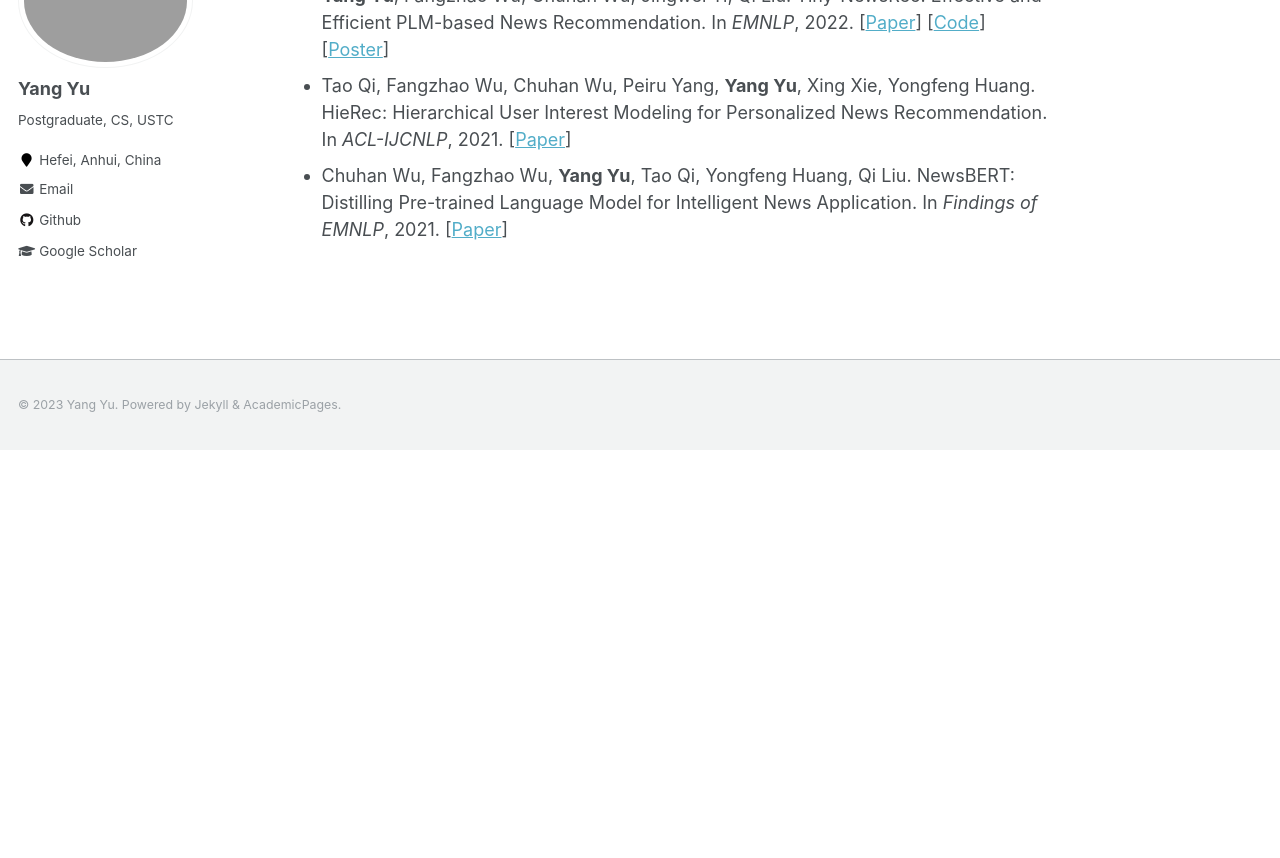
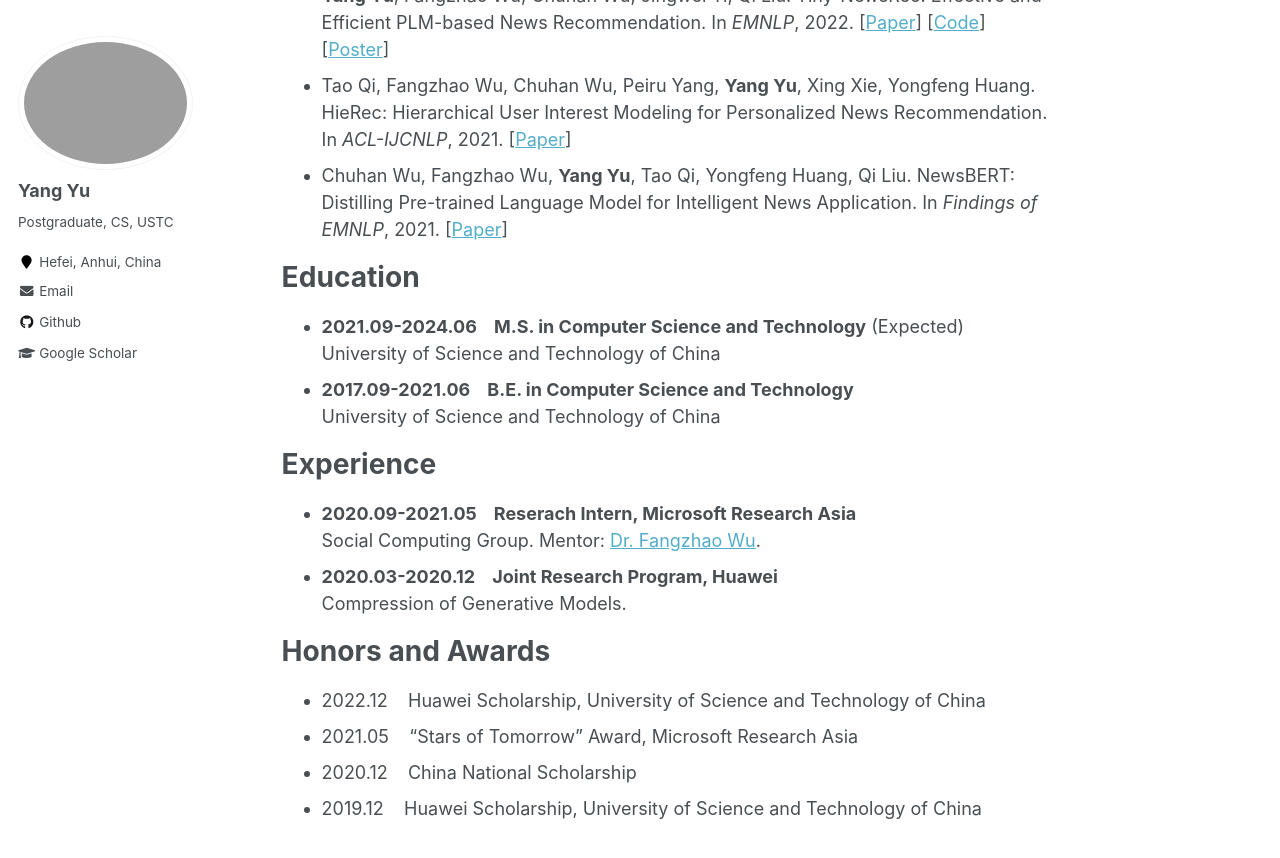
Before and after one commit to yflyl613/yflyl613.github.io, a Jekyll site: the page built from _pages/about.md, in a window 1280 px wide and 900 px high, scrolled down 451 px. Shown: the top 858 px of the window. Built offline with Jekyll 4.4.1, drawn with Linux system fonts in a browser that asks for light colours; before the commit the page ends 901 px from its top, so only the background shows below that.

Commit message:
Add experience and awards

```diff
--- a/_pages/about.md
+++ b/_pages/about.md
@@ -17,3 +17,21 @@ His current research interests include recommender systems, user modeling, natur
 - **Yang Yu**, Fangzhao Wu, Chuhan Wu, Jingwei Yi, Qi Liu. Tiny-NewsRec: Effective and Efficient PLM-based News Recommendation. In *EMNLP*, 2022. [[Paper](https://arxiv.org/abs/2112.00944)] [[Code](https://github.com/yflyl613/Tiny-NewsRec/)] [[Poster](http://home.ustc.edu.cn/~yflyl613/files/EMNLP2022-Poster.pdf)]
 - Tao Qi, Fangzhao Wu, Chuhan Wu, Peiru Yang, **Yang Yu**, Xing Xie, Yongfeng Huang. HieRec: Hierarchical User Interest Modeling for Personalized News Recommendation. In *ACL-IJCNLP*, 2021. [[Paper](https://aclanthology.org/2021.acl-long.423/)]
 - Chuhan Wu, Fangzhao Wu, **Yang Yu**, Tao Qi, Yongfeng Huang, Qi Liu. NewsBERT: Distilling Pre-trained Language Model for Intelligent News Application. In *Findings of EMNLP*, 2021. [[Paper](https://aclanthology.org/2021.findings-emnlp.280/)]
+
+# Education
+- **2021.09-2024.06&nbsp;&nbsp;&nbsp;&nbsp;M.S. in Computer Science and Technology** (Expected)\\
+  University of Science and Technology of China
+- **2017.09-2021.06&nbsp;&nbsp;&nbsp;&nbsp;B.E. in Computer Science and Technology**\\
+  University of Science and Technology of China
+
+# Experience
+- **2020.09-2021.05&nbsp;&nbsp;&nbsp;&nbsp;Reserach Intern, Microsoft Research Asia**\\
+  Social Computing Group. Mentor: [Dr. Fangzhao Wu](https://www.microsoft.com/en-us/research/people/fangzwu/).
+- **2020.03-2020.12&nbsp;&nbsp;&nbsp;&nbsp;Joint Research Program, Huawei**\\
+  Compression of Generative Models.
+
+# Honors and Awards
+- 2022.12&nbsp;&nbsp;&nbsp;&nbsp;Huawei Scholarship, University of Science and Technology of China
+- 2021.05&nbsp;&nbsp;&nbsp;&nbsp;"Stars of Tomorrow" Award, Microsoft Research Asia
+- 2020.12&nbsp;&nbsp;&nbsp;&nbsp;China National Scholarship
+- 2019.12&nbsp;&nbsp;&nbsp;&nbsp;Huawei Scholarship, University of Science and Technology of China
```
